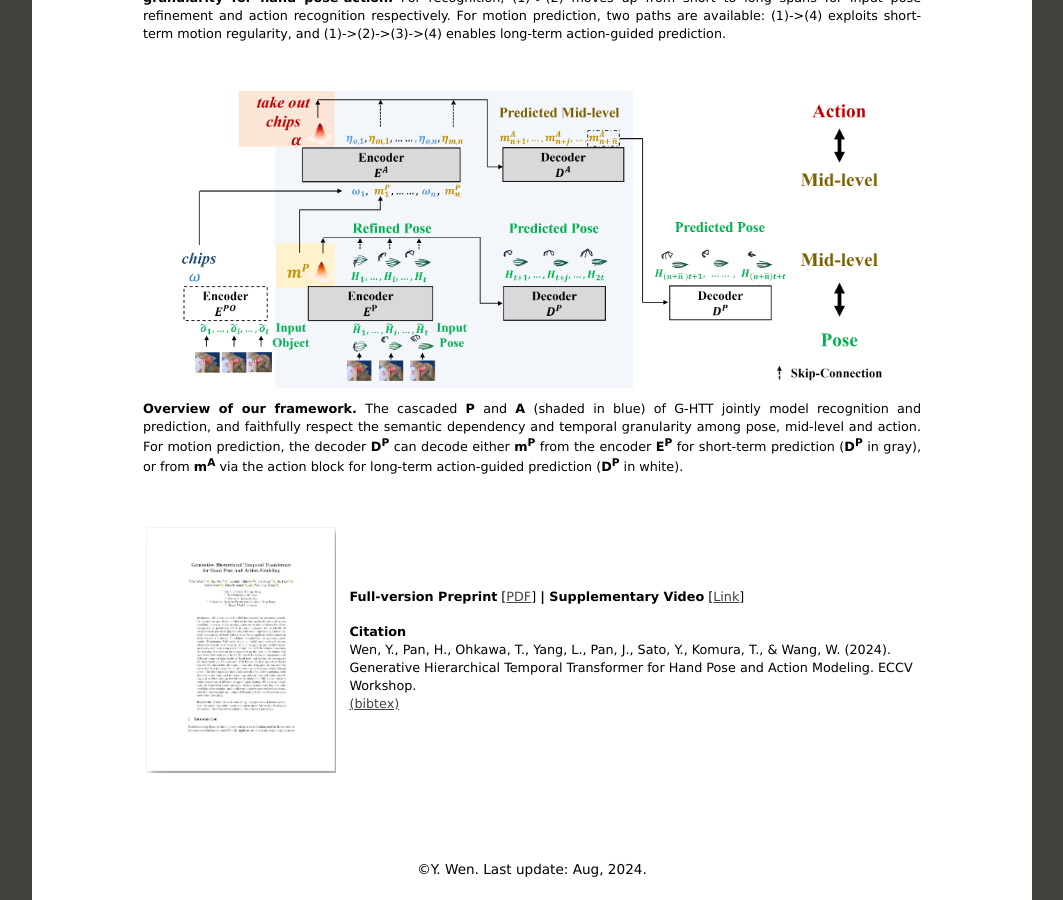
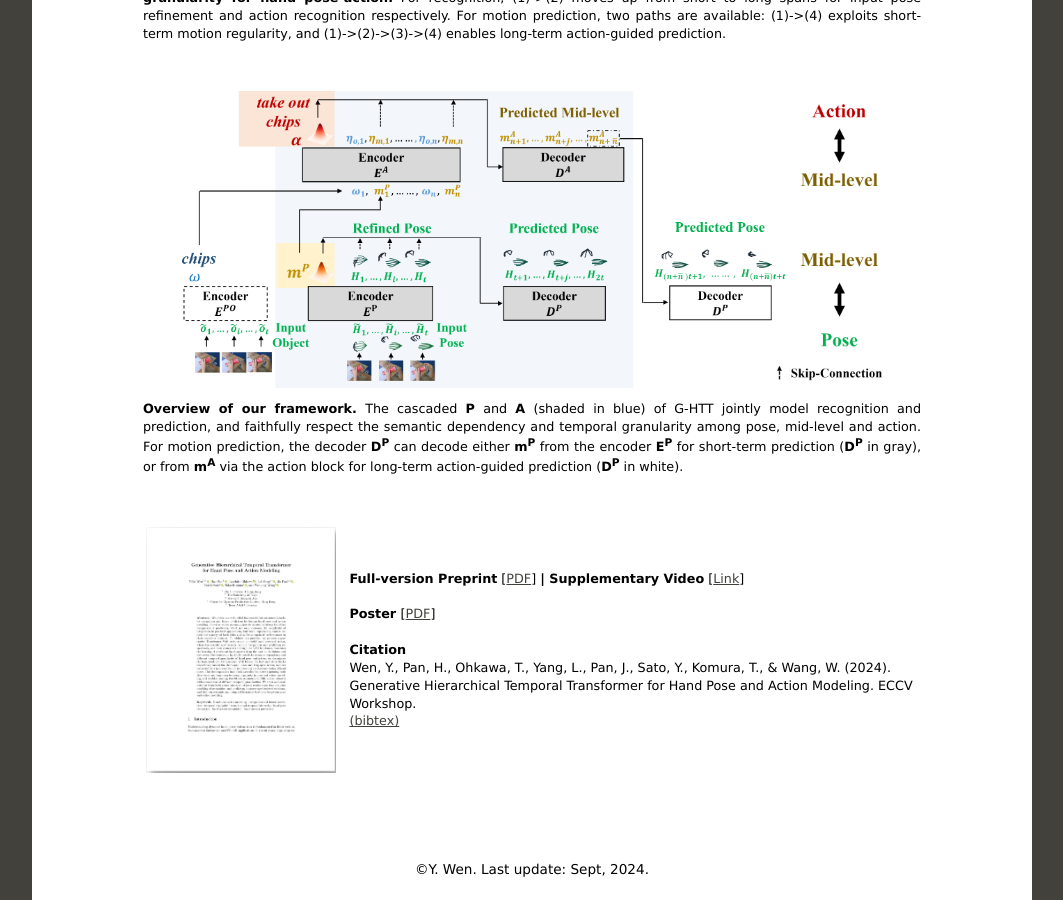
Before and after one commit to fylwen/fylwen.github.io, a Jekyll site: the page ghtt.html, which Jekyll copies as it is, in a window 1280 px wide and 900 px high, scrolled down 944 px. Shown: the whole window, without its empty margins (108-1171 px from the left). Built offline with Jekyll 4.4.1, drawn with Linux system fonts in a browser that asks for light colours.

Commit message:
update ghtt

```diff
--- a/ghtt.html
+++ b/ghtt.html
@@ -249,6 +249,7 @@
                                     <strong>Full-version Preprint</strong> [<a href="https://arxiv.org/pdf/2311.17366">PDF</a>]
                                     <strong>| Supplementary Video</strong> [<a href="https://drive.google.com/file/d/1yS3nssbw4m5lyg96COuZlPF3R8eMW-SI/view?usp=sharing">Link</a>]
                                     <br /><br />
+                                    <strong>Poster </strong> [<a href="misc/ghtt_poster.pdf">PDF</a>] <br /><br />
                                     <strong>Citation</strong><br/>Wen, Y., Pan, H., Ohkawa, T., Yang, L., Pan, J., Sato, Y., Komura, T., & Wang, W. (2024). Generative Hierarchical Temporal Transformer for Hand Pose and Action Modeling. ECCV Workshop. <br/> <a href="ghtt.bib">(bibtex)</a>
                                 </td>
                             </tr>
@@ -265,7 +266,7 @@
                 </tr>
 
                 <tr>
-                    <td align="center" style="font-size:80%">&copy;Y. Wen. Last update: Aug, 2024.</td>
+                    <td align="center" style="font-size:80%">&copy;Y. Wen. Last update: Sept, 2024.</td>
                 </tr>
             </table>
         </div>
```
Also changed, not shown: 3 other files.
